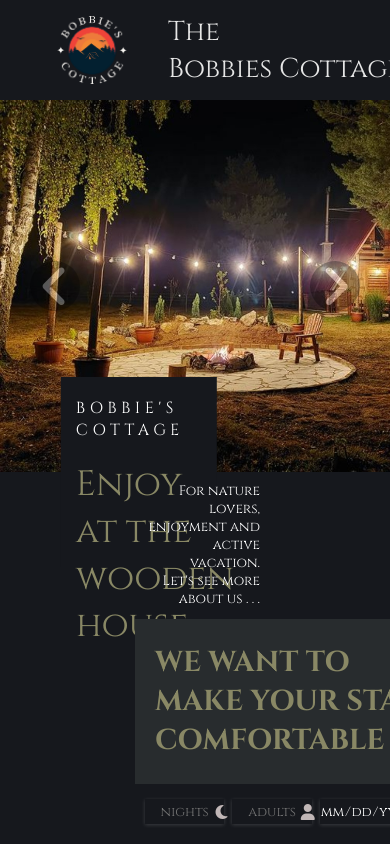
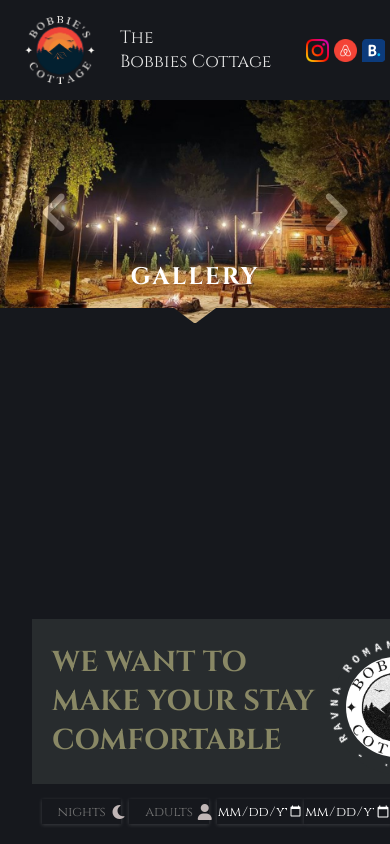
Before and after one commit to stefankrajisnik/bobbiescottage.ba, a plain HTML site: page index.html in a window 390 px wide. Drawn offline with Linux system fonts and the light colour scheme.

Commit message:
working on breakpoint and image part arrow

```diff
--- a/index.html
+++ b/index.html
@@ -72,9 +72,15 @@
         <div class="slide-wrapper">
             <div class="single-slide-wrapper">
                 <div class="single-slide show"></div>
+                <div class="container">
+                    <h1>GALLERY</h1>
+                </div>
+                <div class="create-trapezoit-left"></div>
+                <div class="create-trapezoit-right"></div>
                 <i class="fa-solid fa-angle-right"></i>
                 <i class="fa-solid fa-angle-left"></i>
             </div>
+
 
             <div class="caption-big"></div>
             <div class="caption-small"></div>
--- a/style/top-section/breakpoint.css
+++ b/style/top-section/breakpoint.css
@@ -7,6 +7,8 @@
     .menu-item {
         min-width: 100px;
     }
+
+
 }
 
 @media only screen and (max-width:940px) {
@@ -21,6 +23,8 @@
 
     }
 
+
+
 }
 
 @media only screen and (max-width:830px) {
@@ -28,4 +32,94 @@
     .menu-item {
         min-width: 87px;
     }
+
+
 }
+
+
+@media only screen and (max-width:790px) {
+    .menu-bar {
+        display: flex;
+    }
+    .menu-bar > ul{
+        display: none;
+    }
+
+    .menu-bar > .icons {
+        display: flex;
+        width: 100%;
+    }
+
+    .fa-angle-down{
+        display: none;
+    }
+}
+
+@media only screen and (max-width:670px) {
+    .big-text-container {
+        display: none;
+    }
+
+    .small-text {
+        display: none;
+    }
+
+
+
+}
+
+
+/* MOBILE RESOLUTION */
+
+@media only screen and (max-width:670px) {
+    .reservation-wrapper{
+        right: 2rem;
+        left: 2rem;
+    }
+
+    .header {
+        padding: 0 0;
+
+    }
+
+    .icons {
+        width: 100%;
+    }
+
+    .logo-text-wrapper {
+
+        width: 75%;
+        min-width: 237px;
+
+    }
+
+    .logo-text-wrapper > p {
+        font-size: 1.1rem;
+        margin-left: 0;
+    }
+
+    .menu-bar {
+        display: flex;
+        justify-content: space-between;
+        align-items: center;
+        width: 25%;
+        font-weight: bold;
+    }
+
+
+    .small-text-container {
+        display: none;
+    }
+
+    .big-text-container{
+        display: none;
+    }
+
+    .small-in-big{
+        display: none;
+    }
+
+    .container h1 {
+        display: block;
+    }
+}
--- a/style/top-section/slide-wrapper.css
+++ b/style/top-section/slide-wrapper.css
@@ -8,8 +8,35 @@
     display: flex;
     justify-content: center;
     position: relative;
-    height: 50%;
+    height: 30%;
     width: 100%;
+}
+
+.single-slide-wrapper:before {
+    position: absolute;
+    bottom: 0;
+    left: 0;
+    width: 100%;
+    height: 20%;
+    content: "";
+    z-index: 1;
+}
+
+
+
+.container > h1 {
+    position: absolute;
+    bottom: 20px;
+    display: none;
+    text-align: center;
+    width: 100%;
+    left: 0;
+    font-size: 24px;
+    text-transform: uppercase;
+    padding: 10px 0;
+    z-index: 1;
+    color: white;
+    letter-spacing: 2px;
 }
 
 .single-slide {
@@ -40,6 +67,30 @@
     color: rgb(255, 255, 255);
     opacity: 0.3;
     transition: opacity 0.3s ease;
+}
+
+.create-trapezoit-left {
+    position: absolute;
+    left: 0;
+    bottom: 0px;
+    border-bottom: 15px solid var(--color-dark);
+    border-left: 0 solid transparent;
+    border-right: 20px solid transparent;
+    height: 0;
+    width: calc(50% - 1px);
+
+}
+
+.create-trapezoit-right {
+    position: absolute;
+    right: 0;
+    bottom: 0;
+    border-bottom: 15px solid var(--color-dark);
+    border-left: 20px solid transparent;
+    border-right: 0px solid transparent;
+    height: 0;
+    width: calc(50% - 1px);
+
 }
 
 i:hover {
@@ -91,6 +142,8 @@ i:hover {
     margin-top: 10px;
 }
 
+
+
 .small-text {
     text-align: right;
 }
```
